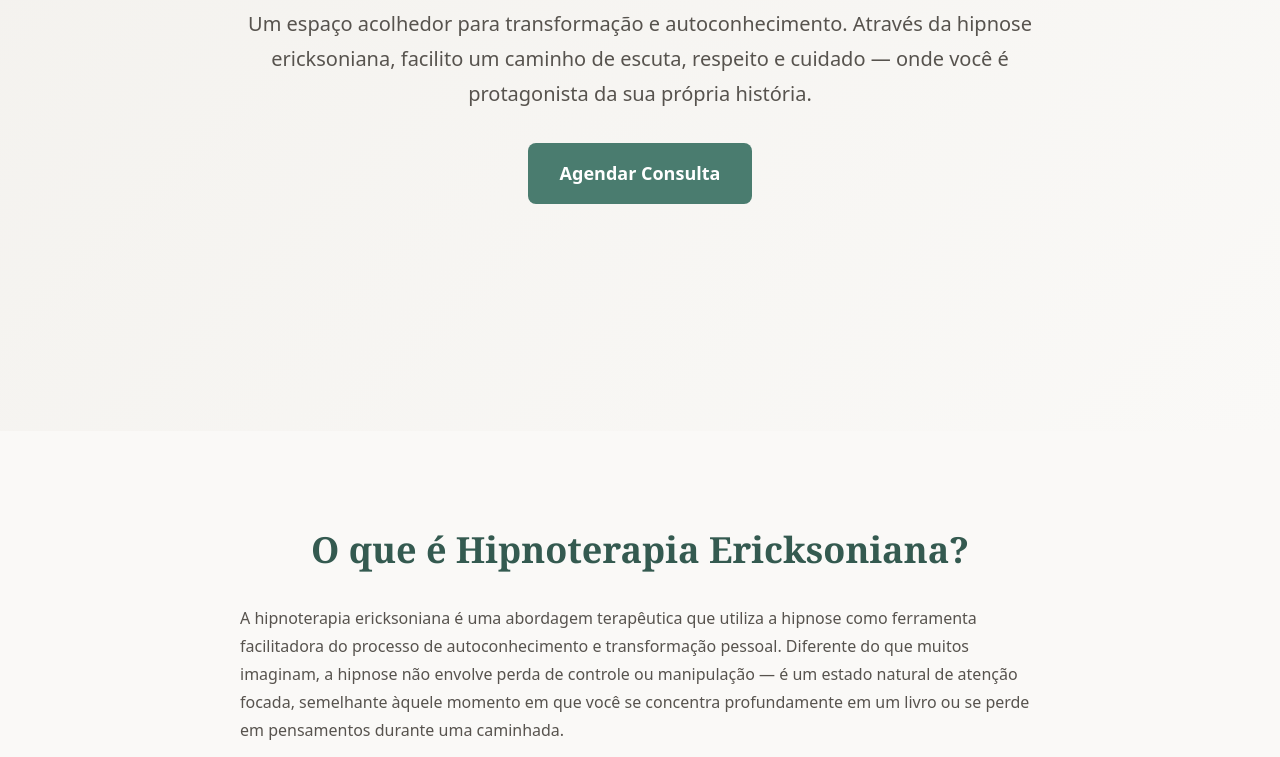
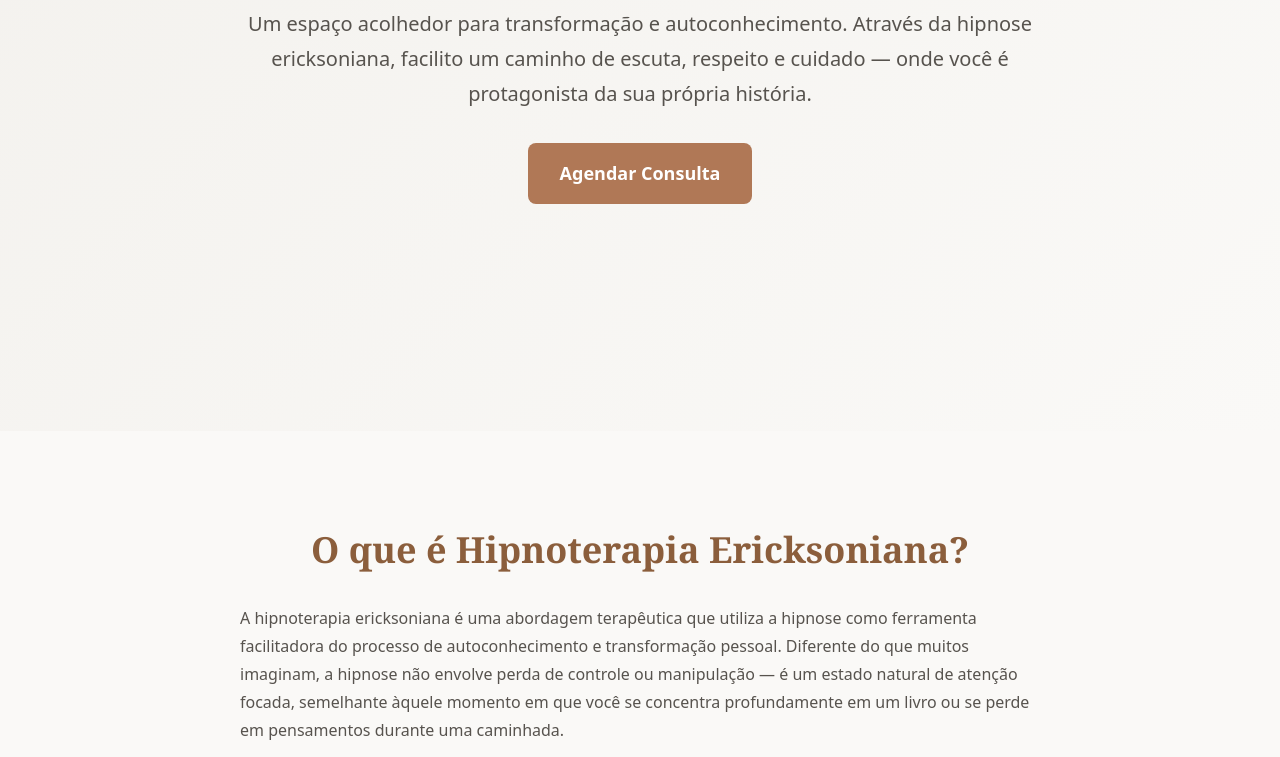
Before and after one commit to mvictornicolas/molinari-terapia, a website: page index.html in a window 1280 px wide. Shown: the part 369-1126 px from the top of the page. Drawn offline with Linux system fonts and the light colour scheme.

Commit message:
style: paleta terracota terapêutica — acolhimento e humanidade
- Primária: terracota suave (#b07856) — calor humano, acolhimento
- Secundária: areia quente (#a8917a) — conforto, estabilidade
- Accent: verde sálvia (#7a9e8e) — equilíbrio, natureza
- Favicon atualizado com nova cor

```diff
--- a/styles/main.css
+++ b/styles/main.css
@@ -68,18 +68,18 @@ a {
    ========================================================================== */
 
 :root {
-  /* Paleta de cores — tons naturais, calmos e profissionais */
-  --color-primary: #4a7c6f;          /* Verde suave — confiança, natureza */
-  --color-primary-light: #6b9e8f;    /* Verde claro */
-  --color-primary-dark: #345a50;     /* Verde escuro */
-
-  --color-secondary: #7ba4b8;        /* Azul suave — calma, serenidade */
-  --color-secondary-light: #a3c4d4;  /* Azul claro */
-  --color-secondary-dark: #5a8399;   /* Azul escuro */
-
-  --color-accent: #c4956a;           /* Terracota suave — acolhimento */
-  --color-accent-light: #d4b08e;     /* Terracota claro */
-  --color-accent-dark: #a07548;      /* Terracota escuro */
+  /* Paleta de cores — terracota suave, acolhedor e terapêutico */
+  --color-primary: #b07856;          /* Terracota médio — acolhimento, humanidade */
+  --color-primary-light: #c99a7d;    /* Terracota claro */
+  --color-primary-dark: #8b5e3c;     /* Terracota escuro */
+
+  --color-secondary: #a8917a;        /* Areia quente — calma, conforto */
+  --color-secondary-light: #c4b3a0;  /* Areia clara */
+  --color-secondary-dark: #7d6b58;   /* Areia escura */
+
+  --color-accent: #7a9e8e;           /* Verde sálvia — equilíbrio, natureza */
+  --color-accent-light: #a3c4b4;     /* Verde sálvia claro */
+  --color-accent-dark: #5a7d6d;      /* Verde sálvia escuro */
 
   --color-neutral-50: #faf9f7;       /* Fundo principal — quase branco quente */
   --color-neutral-100: #f3f1ed;      /* Fundo alternativo */
```
Also changed, not shown: assets/favicon.svg.
